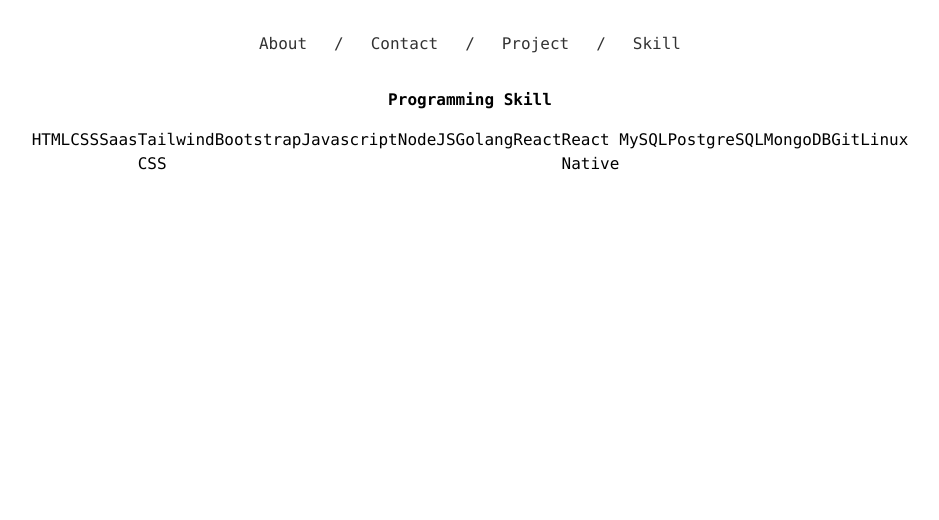
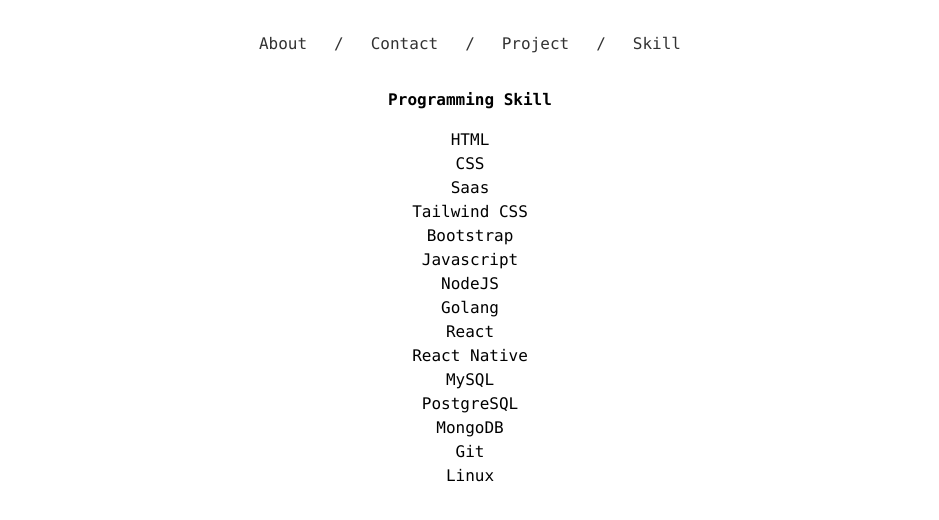
Before and after one commit to thxrhmn/personal-web-next, a Next.js app: page /skill in a window 1280 px wide. Shown: the top 520 px of the page, without its empty margins (170-1109 px from the left). Built offline with nearby package versions, Linux system fonts and the light colour scheme.

Commit message:
adjustment

```diff
--- a/pages/contact.js
+++ b/pages/contact.js
@@ -7,7 +7,7 @@
       <Nav />
       <div className="my-8 mx-5">
         <h2 className="text-center mb-4 font-bold">Contacts</h2>
-        <ul>
+        <ul className="text-center">
           <li><a href={`mailto:${data.contacts.email}`}>Email</a></li>
           <li><a href={data.contacts.linkedin}>Linkedin</a></li>
           <li><a href={data.contacts.github}>Github</a></li>
--- a/pages/skill.js
+++ b/pages/skill.js
@@ -7,7 +7,7 @@
       <Nav />
       <div className="my-8 mx-5">
         <h2 className="text-center mb-4 font-bold">Programming Skill</h2>
-        <ul className="flex flex-wrap gap-x-6 justify-center">
+        <ul className="text-center">
           {data.programmingStack.map((item) => (
             <li key={item.name}>{item.name}</li>
           ))}
```
